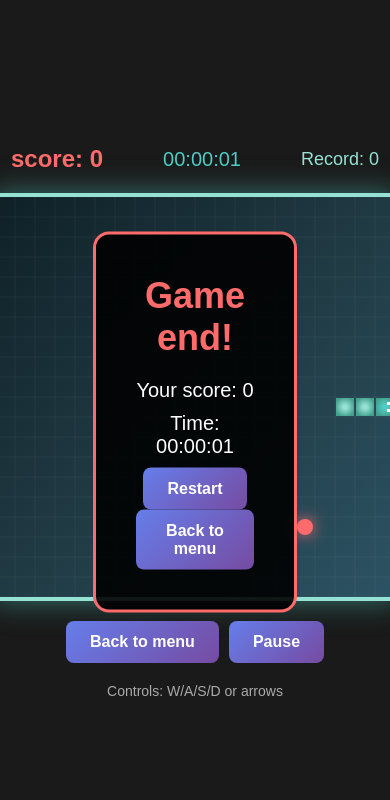
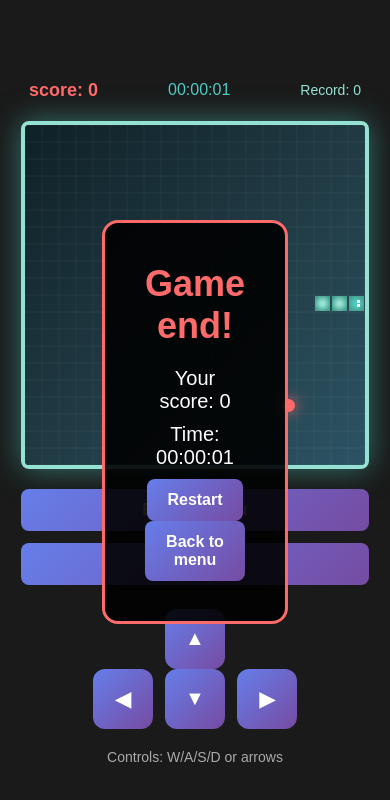
Before and after one commit to Buren-haan/Buren-Haan.github.io, a plain HTML site: page lab9/index.html in a window 390 px wide. Both pictures are taken after a click on the button "START". Drawn offline with Linux system fonts and the light colour scheme.

Commit message:
add mobile phone function

```diff
--- a/lab9/index.html
+++ b/lab9/index.html
@@ -60,6 +60,14 @@
         <div class="controls hidden" id="controls">
             <button onclick="backToMenu()">Back to menu</button>
             <button id="pauseButton" onclick="togglePause()">Pause</button>
+          <div class="dpad" id="dpad">
+            <div class="row"><button onclick="touchMove('up')">▲</button></div>
+            <div class="row">
+              <button onclick="touchMove('left')">◀</button>
+              <button onclick="touchMove('down')">▼</button>
+              <button onclick="touchMove('right')">▶</button>
+            </div>
+          </div>
         </div>
 
         <div class="instructions hidden" id="instructions">
--- a/lab9/script.js
+++ b/lab9/script.js
@@ -8,7 +8,8 @@ const canvas = document.getElementById('gameCanvas');
         };
 
         let selectedMapSize = 'medium';
-        let GRID_SIZE = 20;
+        const CELL_COUNT = { small: 15, medium: 20, large: 25 };
+        let GRID_SIZE;
         let canvasSize = MAP_SIZE.large;
 
         let snake = [];
@@ -84,9 +85,17 @@ const canvas = document.getElementById('gameCanvas');
         }
 
         function initGame() {
-            canvasSize = MAP_SIZE[selectedMapSize];
-            canvas.width = canvasSize;
-            canvas.height = canvasSize;
+            const viewportMin = Math.min(window.innerWidth, window.innerHeight);
+            const maxAllowed = MAP_SIZE[selectedMapSize];
+            const computed = Math.floor(viewportMin * 0.88);
+            const desired = Math.min(maxAllowed, computed);
+
+            const cells = CELL_COUNT[selectedMapSize];
+            GRID_SIZE = Math.floor(desired / cells) || 16;
+
+            canvas.width = GRID_SIZE * cells;
+            canvas.height = GRID_SIZE * cells;
+            canvasSize = canvas.width;
 
             const center = Math.floor(canvasSize / GRID_SIZE / 2) * GRID_SIZE;
             snake = [
@@ -111,6 +120,20 @@ const canvas = document.getElementById('gameCanvas');
             updateTimer();
             canvas.style.display = 'block';
             console.log("initgame complete. mode:", selectedGameMode, "walls", walls.length);
+        }
+
+        window.addEventListener('resize', () => {
+            if (!isGameRunning) {
+                try { initGame(); } catch(e){}
+            }
+        });
+
+        function touchMove(dir) {
+            if (isPaused || !isGameRunning) return;
+            if (dir === 'up' && direction !== 'down') nextDirection = 'up';
+            if (dir === 'down' && direction !== 'up') nextDirection = 'down';
+            if (dir === 'left' && direction !== 'right') nextDirection = 'left';
+            if (dir === 'right' && direction !== 'left') nextDirection = 'right';
         }
 
         function applyGameMode() {
--- a/lab9/style.css
+++ b/lab9/style.css
@@ -12,7 +12,8 @@
           align-items: center;
           min-height: 100vh;
           color: white;
-            overflow: hidden;
+          overflow: auto;
+          padding: 20px;
         }
 
         .game-container {
@@ -160,6 +161,8 @@
           box-shadow: 0 0 30px rgba(78, 205, 196, 0.5);
           display: none;
           margin: 0 auto;
+          max-width: 92vw;
+          height: auto;
         }
 
         #gameCanvas.visible {
@@ -253,3 +256,37 @@
         .instructions.hidden {
           display: none;
         }
+
+        .dpad {
+          display: none;
+          width: 220px;
+          margin: 12px auto 0;
+          touch-action: none;
+        }
+
+        .dpad .row {
+          display: flex;
+          justify-content: center;
+          gap: 12px;
+        }
+
+        .dpad button {
+          width: 60px;
+          height: 60px;
+          border-radius: 12px;
+          font-size: 20px;
+          padding: 0;
+        }
+
+        @media (max-width: 720px) {
+          .menu-screen { padding: 30px; }
+          .menu-screen h1 { font-size: 36px; }
+          .mode-option, .map-option { min-width: 100px; padding: 14px 18px; }
+          .header { gap: 12px; padding: 0 8px; }
+          .score { font-size: 18px; }
+          .timer { font-size: 16px; }
+          .high-score { font-size: 14px; }
+          .dpad { display: block; }
+          .controls { flex-direction: column; gap: 12px; }
+          button { padding: 12px 20px; }
+        }
```
Lines whose indentation alone changed are shown as unchanged.
